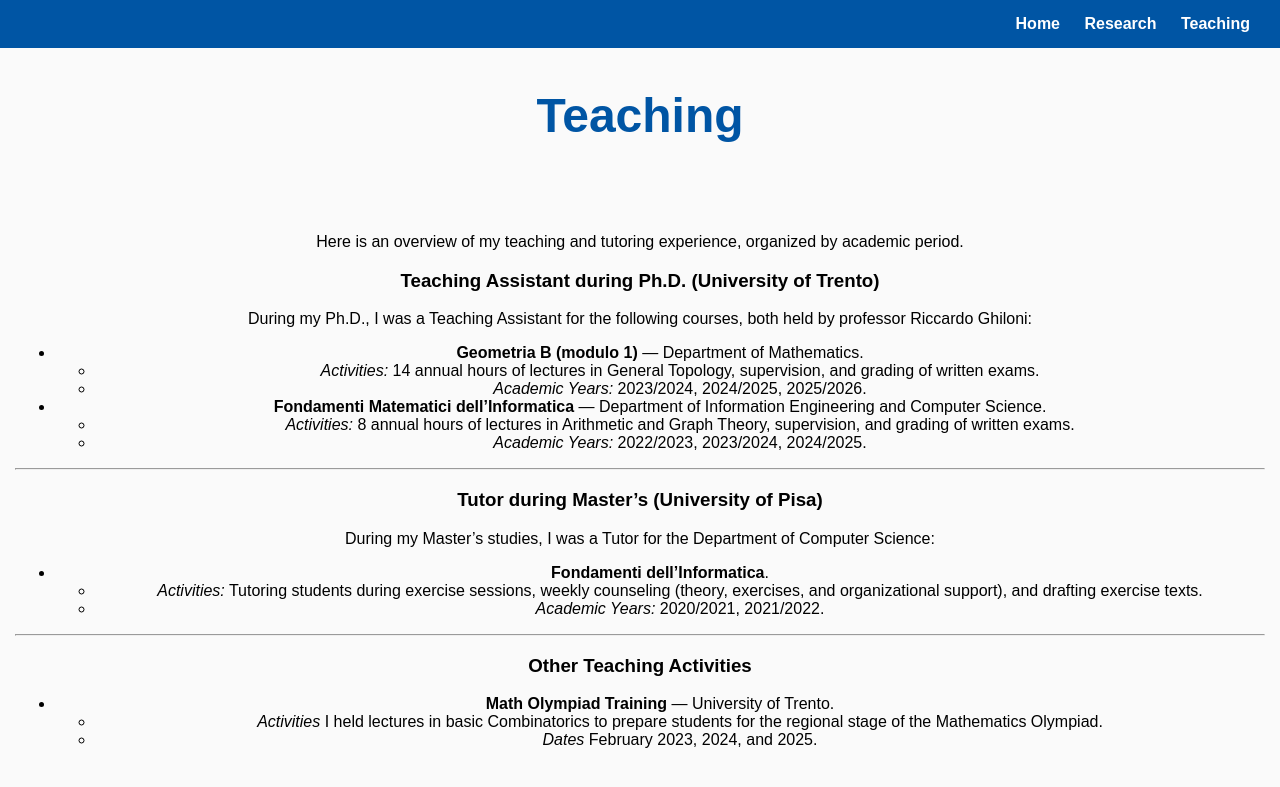
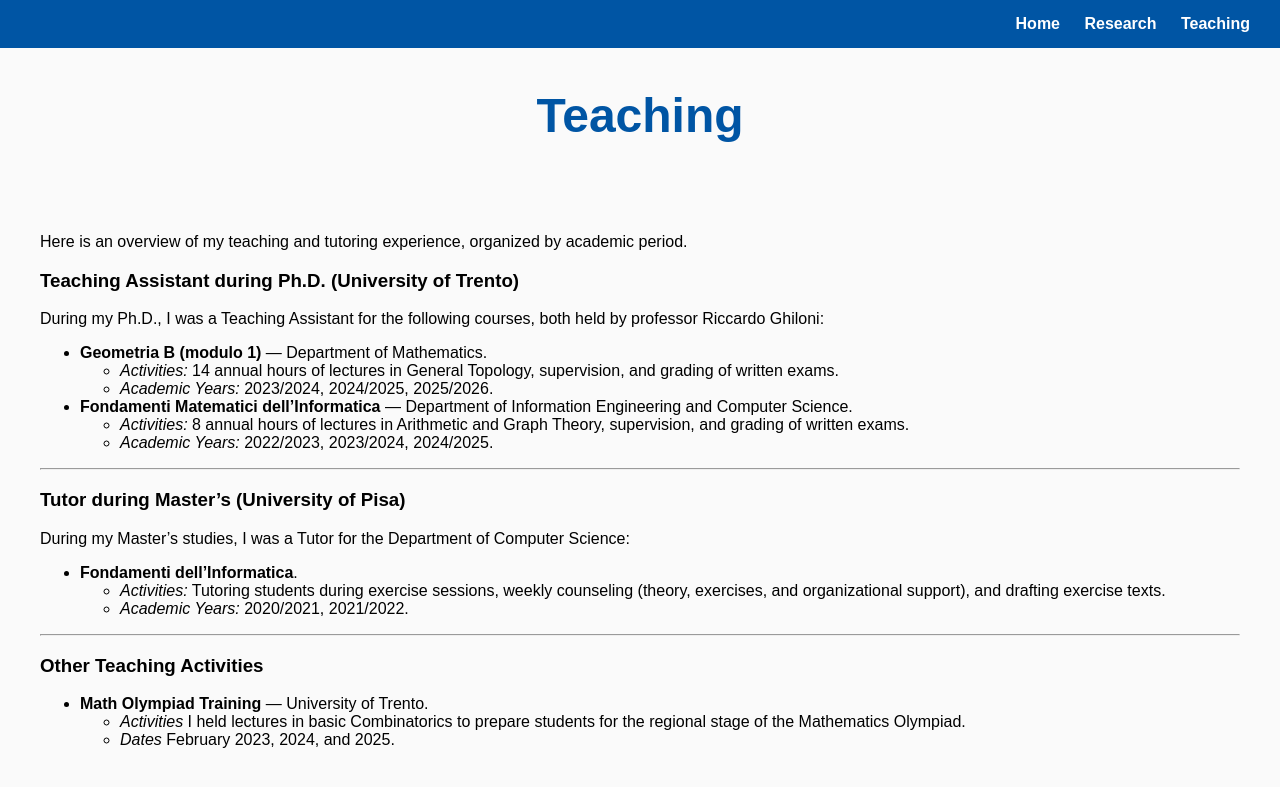
Before and after one commit to dipetrillo/dipetrillo.github.io, a Jekyll site: the page built from teaching.md, in a window 1280 px wide. Shown: the top 787 px of the page. Built offline with Jekyll 4.4.1, drawn with Linux system fonts in a browser that asks for light colours.

Commit message:
Update default.html

```diff
--- a/_layouts/default.html
+++ b/_layouts/default.html
@@ -25,9 +25,15 @@
 
     /* Regole per l'area del testo in basso */
     .content {
-      max-width: 1250px;          /* Limita la larghezza per renderlo leggibile */
-      margin: 40px auto;         /* Lo centra in mezzo allo schermo */
-      text-align: center;
+      max-width: 1250px;
+      margin: 40px auto;
+      padding: 0 40px;
+      text-align: left;   /* 1. Spinge TUTTO a sinistra di default */
+    }
+
+    .content h1 {
+      text-align: center; /* 2. Prende solo il titolo grande e lo riporta al centro */
+      margin-bottom: 40px; /* (Opzionale) dà un po' di respiro sotto al titolo */
     }
   </style>
 </head>
```
